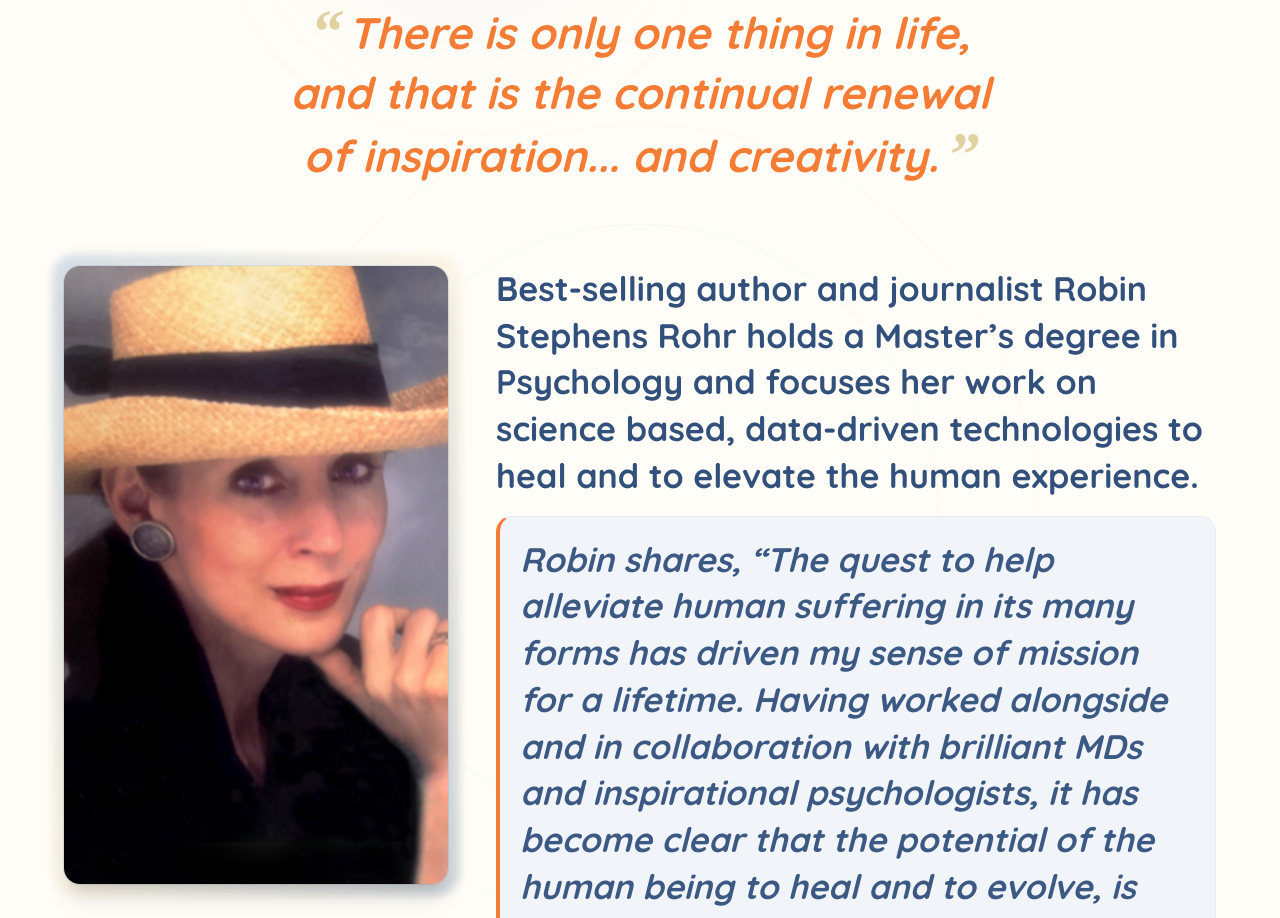
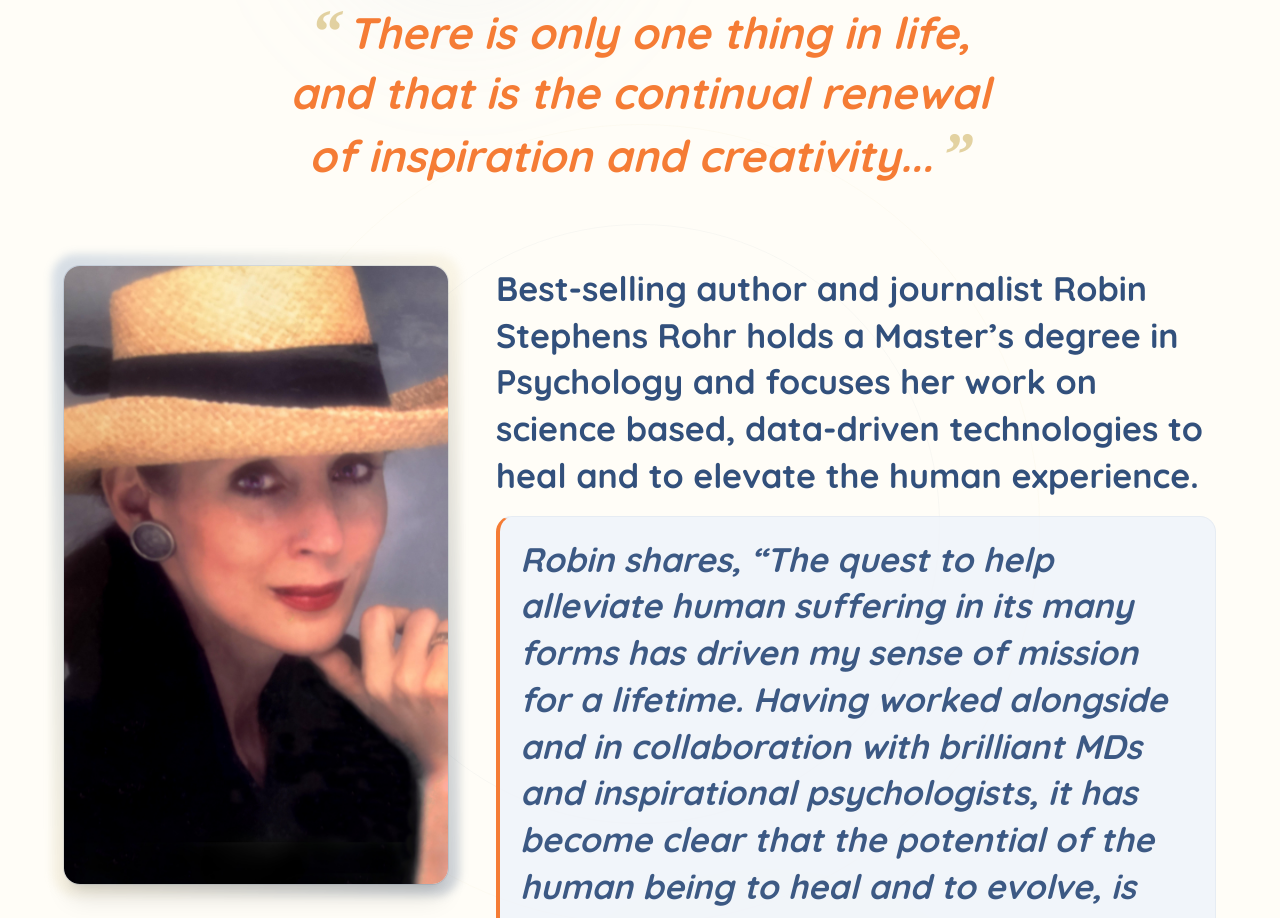
Before and after one commit to 8bitUHM/robin-rohr-portfolio, a React (Vite) app: page / in a window 1280 px wide. Shown: the part 1660-2578 px from the top of the page. Built offline with nearby package versions, Linux system fonts and the light colour scheme.

Commit message:
Update Home.tsx

```diff
--- a/src/pages/Home.tsx
+++ b/src/pages/Home.tsx
@@ -178,7 +178,7 @@ export default function Home() {
                   and that is the continual renewal
                 </span>
                 <span className="whitespace-nowrap">
-                  of inspiration... and creativity.
+                  of inspiration and creativity...
                   <span
                     aria-hidden="true"
                     className="text-[1.4em] text-gold opacity-50 font-serif leading-none inline-block align-[-0.1em] ml-1 sm:ml-2 select-none"
```
